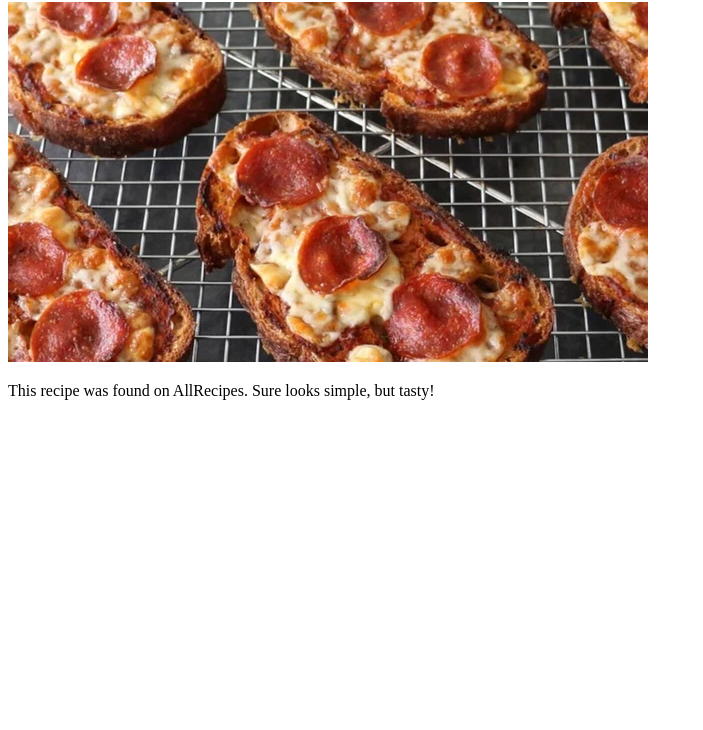
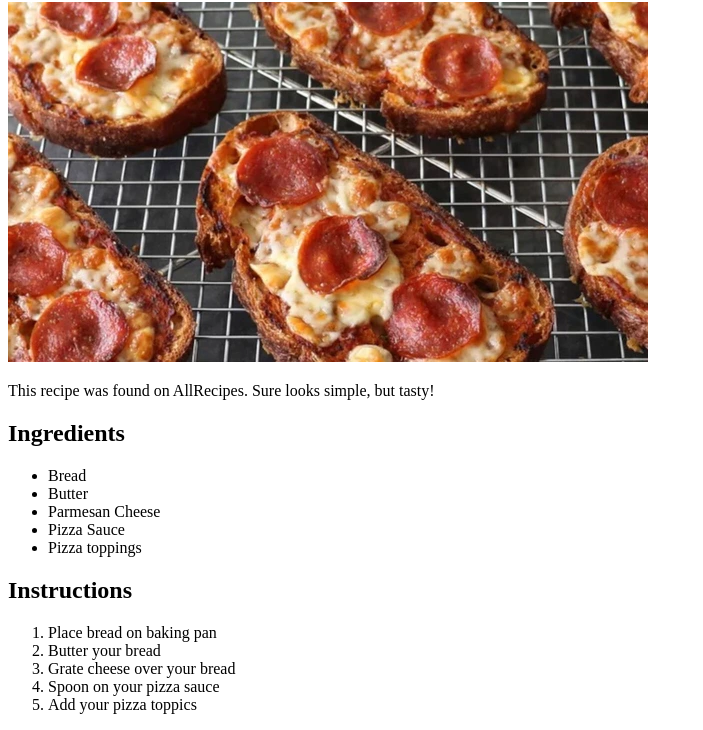
Before and after one commit to 5Jv6EhQ4U9NLNr99ucZhbB8Qj/odin-receipes, a plain HTML site: page recipes/pizza.html in a window 1280 px wide. Shown: the part 78-808 px from the top of the page, without its empty margins (0-703 px from the left). Drawn offline with Linux system fonts and the light colour scheme.

Commit message:
Added ingredients and instructions section to pizza.html

```diff
--- a/recipes/pizza.html
+++ b/recipes/pizza.html
@@ -8,5 +8,21 @@
         <h1>Pizza</h1>
         <img src="/recipes/imagesvc.meredithcorp1.webp"/>
         <p>This recipe was found on AllRecipes. Sure looks simple, but tasty!</p>
+        <h2>Ingredients</h2>
+        <ul>
+            <li>Bread</li>
+            <li>Butter</li>
+            <li>Parmesan Cheese</li>
+            <li>Pizza Sauce</li>
+            <li>Pizza toppings</li>
+        </ul>
+        <h2>Instructions</h2>
+        <ol>
+            <li>Place bread on baking pan</li>
+            <li>Butter your bread</li>
+            <li>Grate cheese over your bread</li>
+            <li>Spoon on your pizza sauce</li>
+            <li>Add your pizza toppics</li>
+        </ol>
     </body>
 </html>
```
